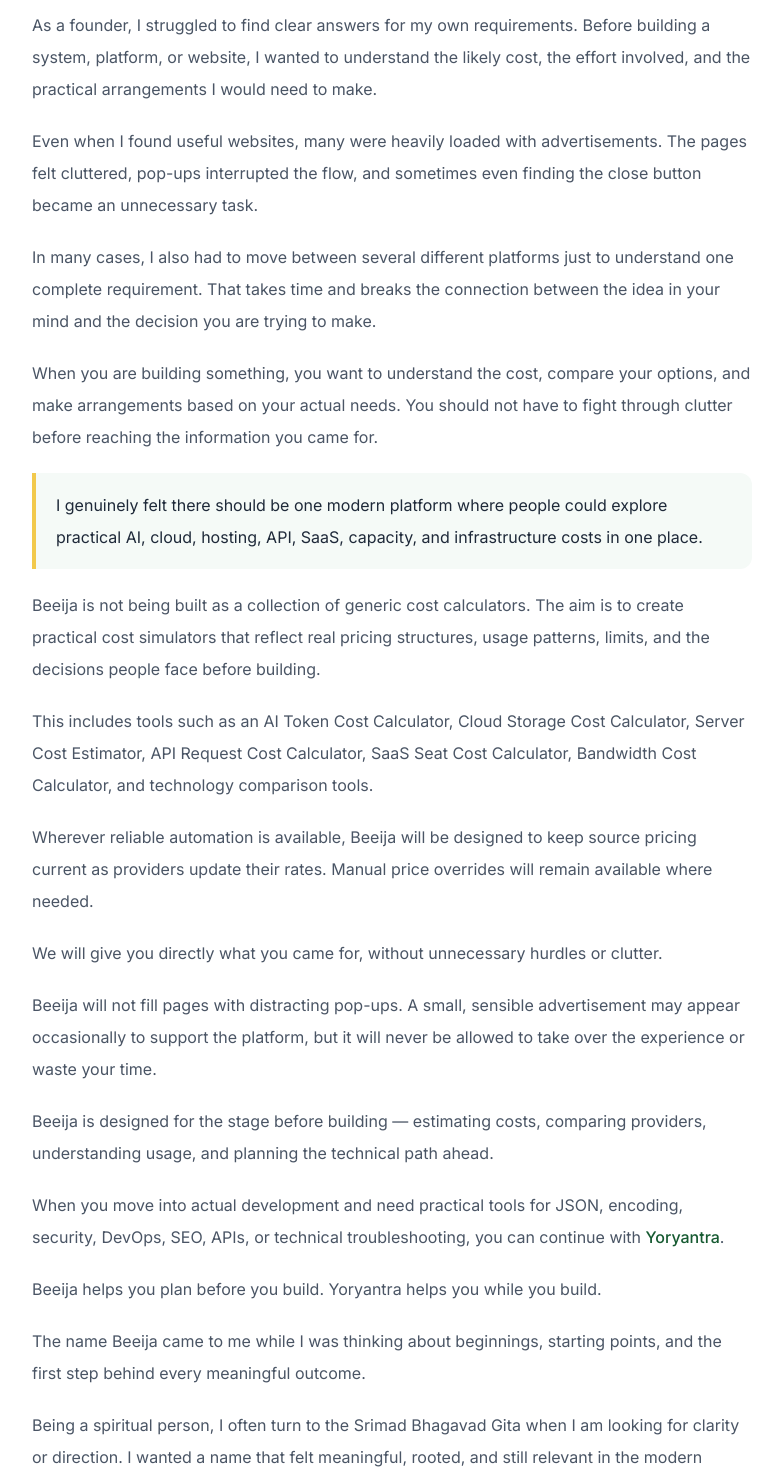
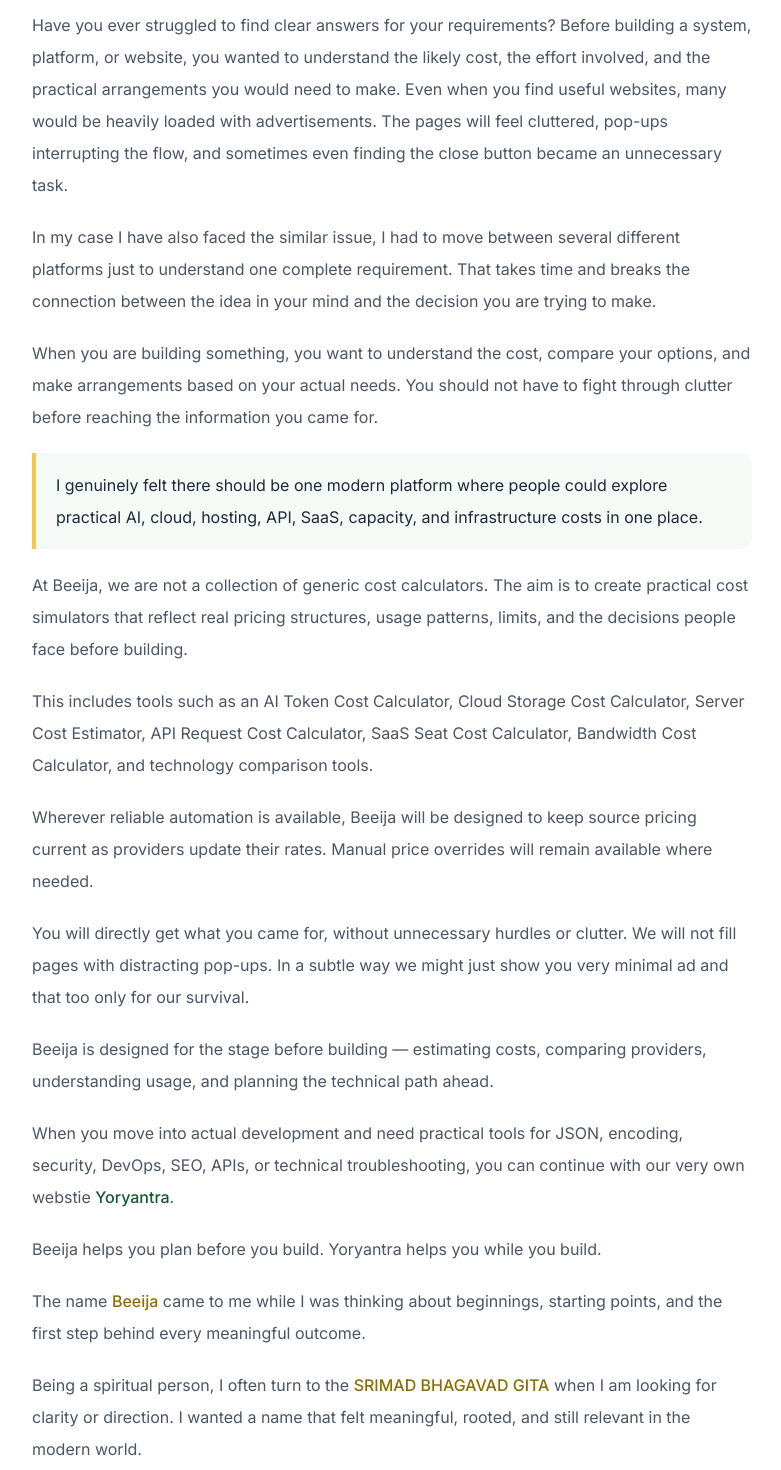
Before and after one commit to vaarunsonawwane-ops/beeija, a Next.js app: page /about in a window 1280 px wide. Shown: the part 320-1790 px from the top of the page, without its empty margins (248-1029 px from the left). Built offline with nearby package versions, Linux system fonts and the light colour scheme.

Commit message:
Update page.tsx

```diff
--- a/app/about/page.tsx
+++ b/app/about/page.tsx
@@ -4,7 +4,7 @@
   title: "About Beeija",
 
   description:
-    "Learn why Beeija was created to make AI, cloud, API, SaaS, hosting, and infrastructure cost planning clearer and less cluttered.",
+    "Learn about Beeija, a practical platform for AI, cloud, hosting, API, SaaS, capacity, and infrastructure cost planning.",
 
   alternates: {
     canonical: "https://beeija.com/about",
@@ -28,24 +28,20 @@
           </p>
 
           <p>
-            As a founder, I struggled to find clear answers for my own
-            requirements. Before building a system, platform, or website, I
-            wanted to understand the likely cost, the effort involved, and the
-            practical arrangements I would need to make.
+            Have you ever struggled to find clear answers for your requirements?
+            Before building a system, platform, or website, you wanted to
+            understand the likely cost, the effort involved, and the practical
+            arrangements you would need to make. Even when you find useful
+            websites, many would be heavily loaded with advertisements. The
+            pages will feel cluttered, pop-ups interrupting the flow, and
+            sometimes even finding the close button became an unnecessary task.
           </p>
 
           <p>
-            Even when I found useful websites, many were heavily loaded with
-            advertisements. The pages felt cluttered, pop-ups interrupted the
-            flow, and sometimes even finding the close button became an
-            unnecessary task.
-          </p>
-
-          <p>
-            In many cases, I also had to move between several different
-            platforms just to understand one complete requirement. That takes
-            time and breaks the connection between the idea in your mind and
-            the decision you are trying to make.
+            In my case I have also faced the similar issue, I had to move
+            between several different platforms just to understand one complete
+            requirement. That takes time and breaks the connection between the
+            idea in your mind and the decision you are trying to make.
           </p>
 
           <p>
@@ -64,10 +60,10 @@
           </div>
 
           <p>
-            Beeija is not being built as a collection of generic cost
-            calculators. The aim is to create practical cost simulators that
-            reflect real pricing structures, usage patterns, limits, and the
-            decisions people face before building.
+            At Beeija, we are not a collection of generic cost calculators. The
+            aim is to create practical cost simulators that reflect real pricing
+            structures, usage patterns, limits, and the decisions people face
+            before building.
           </p>
 
           <p>
@@ -84,15 +80,10 @@
           </p>
 
           <p>
-            We will give you directly what you came for, without unnecessary
-            hurdles or clutter.
-          </p>
-
-          <p>
-            Beeija will not fill pages with distracting pop-ups. A small,
-            sensible advertisement may appear occasionally to support the
-            platform, but it will never be allowed to take over the experience
-            or waste your time.
+            You will directly get what you came for, without unnecessary
+            hurdles or clutter. We will not fill pages with distracting
+            pop-ups. In a subtle way we might just show you very minimal ad and
+            that too only for our survival.
           </p>
 
           <p>
@@ -104,12 +95,12 @@
           <p>
             When you move into actual development and need practical tools for
             JSON, encoding, security, DevOps, SEO, APIs, or technical
-            troubleshooting, you can continue with{" "}
+            troubleshooting, you can continue with our very own webstie{" "}
             <a
               href="https://yoryantra.com"
               target="_blank"
               rel="noopener noreferrer"
-              className="font-medium text-[var(--green)] hover:!text-[var(--yellow-dark)]"
+              className="font-medium text-[var(--green)] transition-colors duration-200 hover:!text-[var(--yellow-dark)]"
             >
               Yoryantra
             </a>
@@ -122,20 +113,27 @@
           </p>
 
           <p>
-            The name Beeija came to me while I was thinking about beginnings,
-            starting points, and the first step behind every meaningful
-            outcome.
+            The name{" "}
+            <span className="font-medium text-[var(--yellow-dark)]">
+              Beeija
+            </span>{" "}
+            came to me while I was thinking about beginnings, starting points,
+            and the first step behind every meaningful outcome.
           </p>
 
           <p>
-            Being a spiritual person, I often turn to the Srimad Bhagavad Gita
+            Being a spiritual person, I often turn to the{" "}
+            <span className="font-medium text-[var(--yellow-dark)]">
+              SRIMAD BHAGAVAD GITA
+            </span>{" "}
             when I am looking for clarity or direction. I wanted a name that
             felt meaningful, rooted, and still relevant in the modern world.
           </p>
 
           <p>
-            “Beej” is a Sanskrit word meaning seed, beginning, or starting
-            point. “Beeija” is a spelling variation inspired by that word.
+            <strong className="font-semibold text-gray-950">“Beej”</strong> is
+            a Sanskrit word meaning “seed”, “beginning”, or “starting point”.
+            “Beeija” is a spelling variation inspired by that word.
           </p>
 
           <div className="rounded-r-xl border-l-4 border-[#F2C94C] bg-[#F5FAF7] px-5 py-4">
@@ -164,7 +162,7 @@
             You can find my contact details on the{" "}
             <Link
               href="/contact"
-              className="font-medium text-[var(--green)] hover:!text-[var(--yellow-dark)]"
+              className="font-medium text-[var(--green)] transition-colors duration-200 hover:!text-[var(--yellow-dark)]"
             >
               Contact page
             </Link>
```
